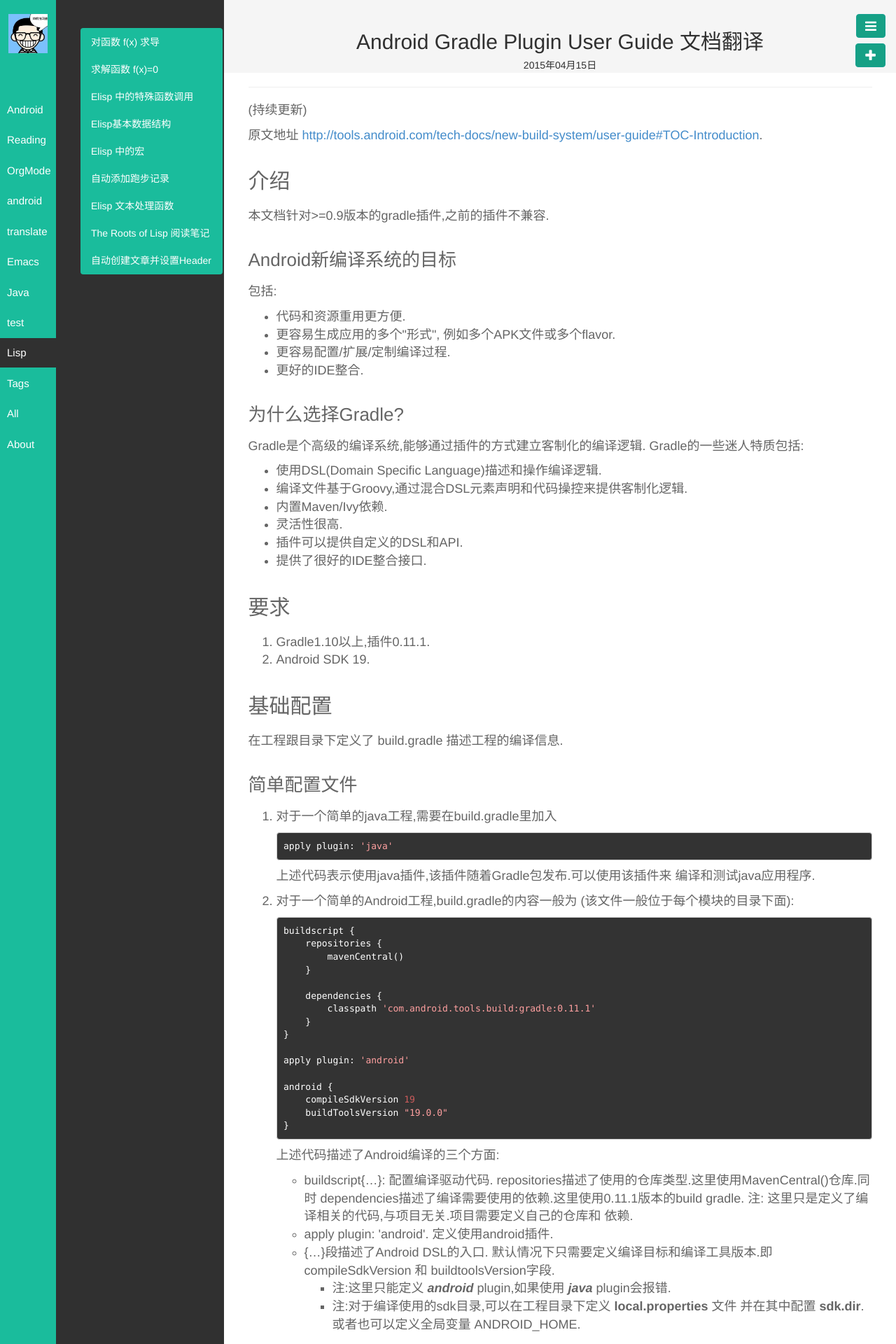
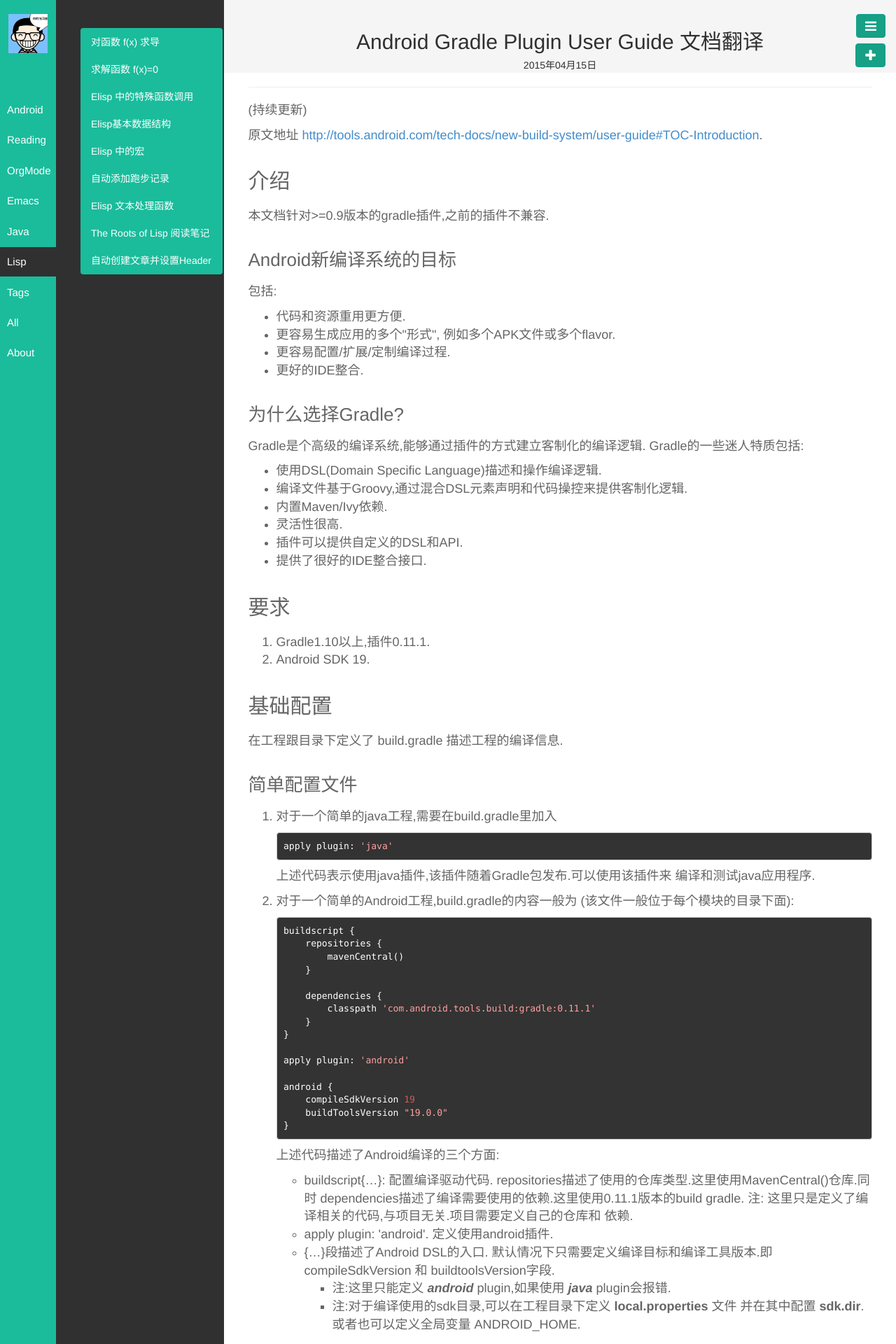
Before and after one commit to byrlx/byrlx.github.io, a Jekyll site: the page built from _posts/Android/2015-04-15-Android-Gradle.html, in a window 1280 px wide. Shown: the top 1920 px of the page at 70% size. Built offline with Jekyll 4.4.1, drawn with Linux system fonts in a browser that asks for light colours.

Commit message:
update blog

```diff
--- a/_posts/Android/2015-02-13-Android-View.html
+++ b/_posts/Android/2015-02-13-Android-View.html
@@ -1,8 +1,8 @@
 ---
 layout: post
 title: Android View笔记
-tag: [Android]
-category: [android]
+category: [Android]
+tag: [android]
 description: [Do some learnings/records/tips about android view]
 ---
 
--- a/_posts/Android/2015-03-01-Android-Performance-Patterns.html
+++ b/_posts/Android/2015-03-01-Android-Performance-Patterns.html
@@ -3,8 +3,8 @@
 title: Android Performance Patterns 视频笔记
 description: [新年伊始. Google 就在 Youtube 的开发者频道发布了一系列关于 Android 性能
 的小视频. 这篇文章是对这些视频的学习笔记.]
-tag: [Android]
-category: [android]
+category: [Android]
+tag: [android]
 ---
 
 <p>
--- a/_posts/Android/2015-04-15-Android-Gradle.html
+++ b/_posts/Android/2015-04-15-Android-Gradle.html
@@ -1,9 +1,9 @@
 ---
 layout: post
 title: Android Gradle Plugin User Guide 文档翻译
-tag: [Android, Translate, Gradle]
+Category: [Android]
 description: [Android Gradle插件用户文档中文翻译]
-category: [android, translate]
+tag: [android, translate, gradle]
 ---
 
 <p>
--- a/_posts/Android/2015-06-21-Android-Topeka-源码.html
+++ b/_posts/Android/2015-06-21-Android-Topeka-源码.html
@@ -2,7 +2,8 @@
 layout: post
 title: 开源项目Topeka的Material Design
 description: [Android Topeka是一个典型的Material Design风格的应用, 本文同过对其代码的学习, 更深入的了解Material Design在Android项目中的应用]
-category: [android]
+category: [Android]
+tag: [android]
 ---
 
 <div id="outline-container-orgheadline1" class="outline-2">
--- a/_posts/Android/2015-11-11-robolectric.html
+++ b/_posts/Android/2015-11-11-robolectric.html
@@ -1,8 +1,8 @@
 ---
 layout: post
 title: 使用开源项目Robolectric测试Android代码
-tag: [Android]
-category: [android, test]
+category: [Android]
+tag: [android, test]
 ---
 
 <p>
--- a/org/Android/2015-02-13-Android-View.org
+++ b/org/Android/2015-02-13-Android-View.org
@@ -6,8 +6,8 @@
 ---
 layout: post
 title: Android View笔记
-tag: [Android]
-category: [android]
+category: [Android]
+tag: [android]
 description: [Do some learnings/records/tips about android view]
 ---
 #+END_HTML
--- a/org/Android/2015-03-01-Android-Performance-Patterns.org
+++ b/org/Android/2015-03-01-Android-Performance-Patterns.org
@@ -10,8 +10,8 @@
 title: Android Performance Patterns 视频笔记
 description: [新年伊始. Google 就在 Youtube 的开发者频道发布了一系列关于 Android 性能
 的小视频. 这篇文章是对这些视频的学习笔记.]
-tag: [Android]
-category: [android]
+category: [Android]
+tag: [android]
 ---
 #+END_HTML
 
--- a/org/Android/2015-04-15-Android-Gradle.org
+++ b/org/Android/2015-04-15-Android-Gradle.org
@@ -7,9 +7,9 @@
 ---
 layout: post
 title: Android Gradle Plugin User Guide 文档翻译
-tag: [Android, Translate, Gradle]
+Category: [Android]
 description: [Android Gradle插件用户文档中文翻译]
-category: [android, translate]
+tag: [android, translate, gradle]
 ---
 #+END_HTML
 
--- a/org/Android/2015-06-21-Android-Topeka-源码.org
+++ b/org/Android/2015-06-21-Android-Topeka-源码.org
@@ -9,7 +9,8 @@
 layout: post
 title: 开源项目Topeka的Material Design
 description: [Android Topeka是一个典型的Material Design风格的应用, 本文同过对其代码的学习, 更深入的了解Material Design在Android项目中的应用]
-category: [android]
+category: [Android]
+tag: [android]
 ---
 #+END_HTML
 
--- a/org/Android/2015-11-11-robolectric.org
+++ b/org/Android/2015-11-11-robolectric.org
@@ -9,8 +9,8 @@
 ---
 layout: post
 title: 使用开源项目Robolectric测试Android代码
-tag: [Android]
-category: [android, test]
+category: [Android]
+tag: [android, test]
 ---
 #+END_HTML
 
```
